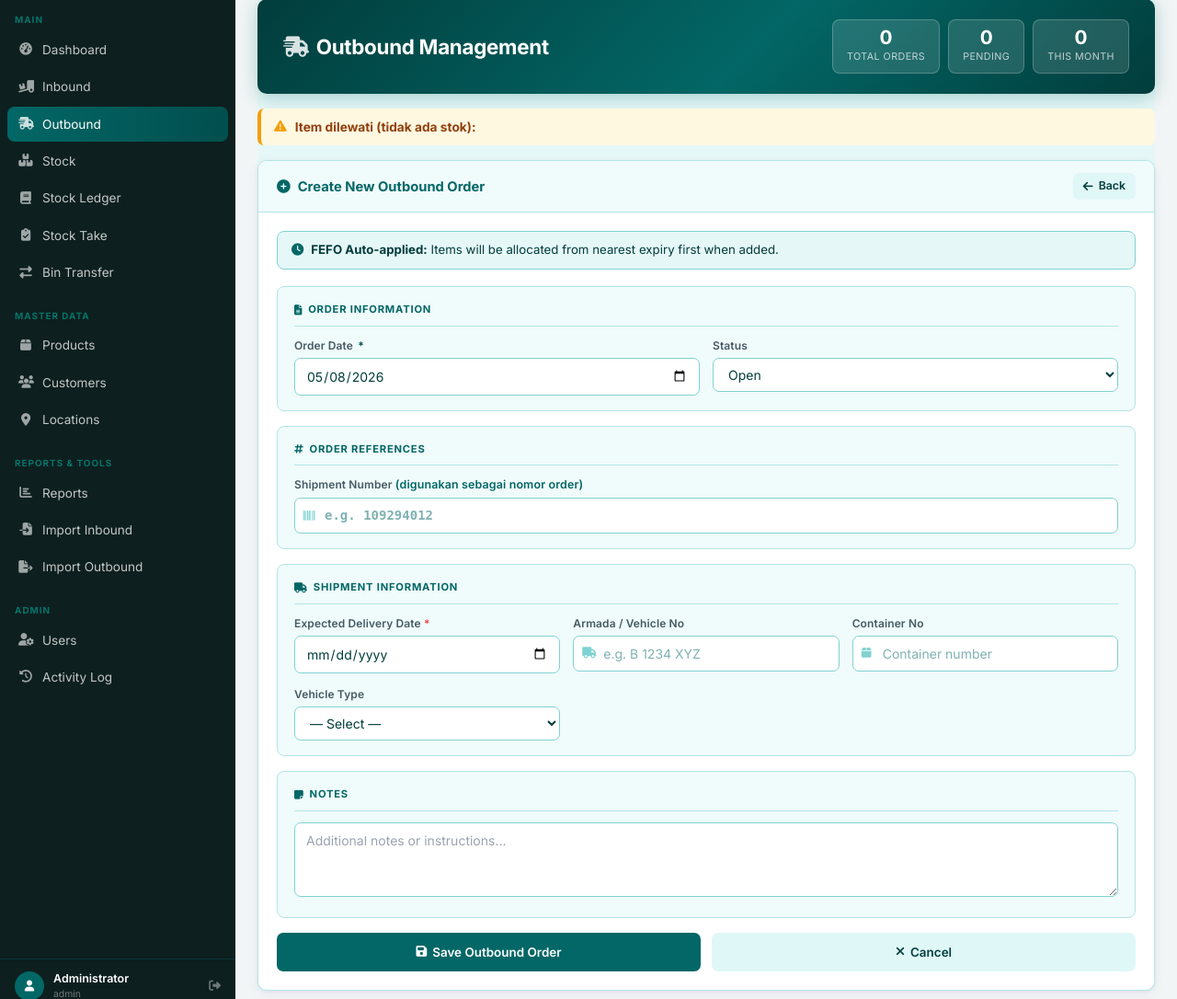
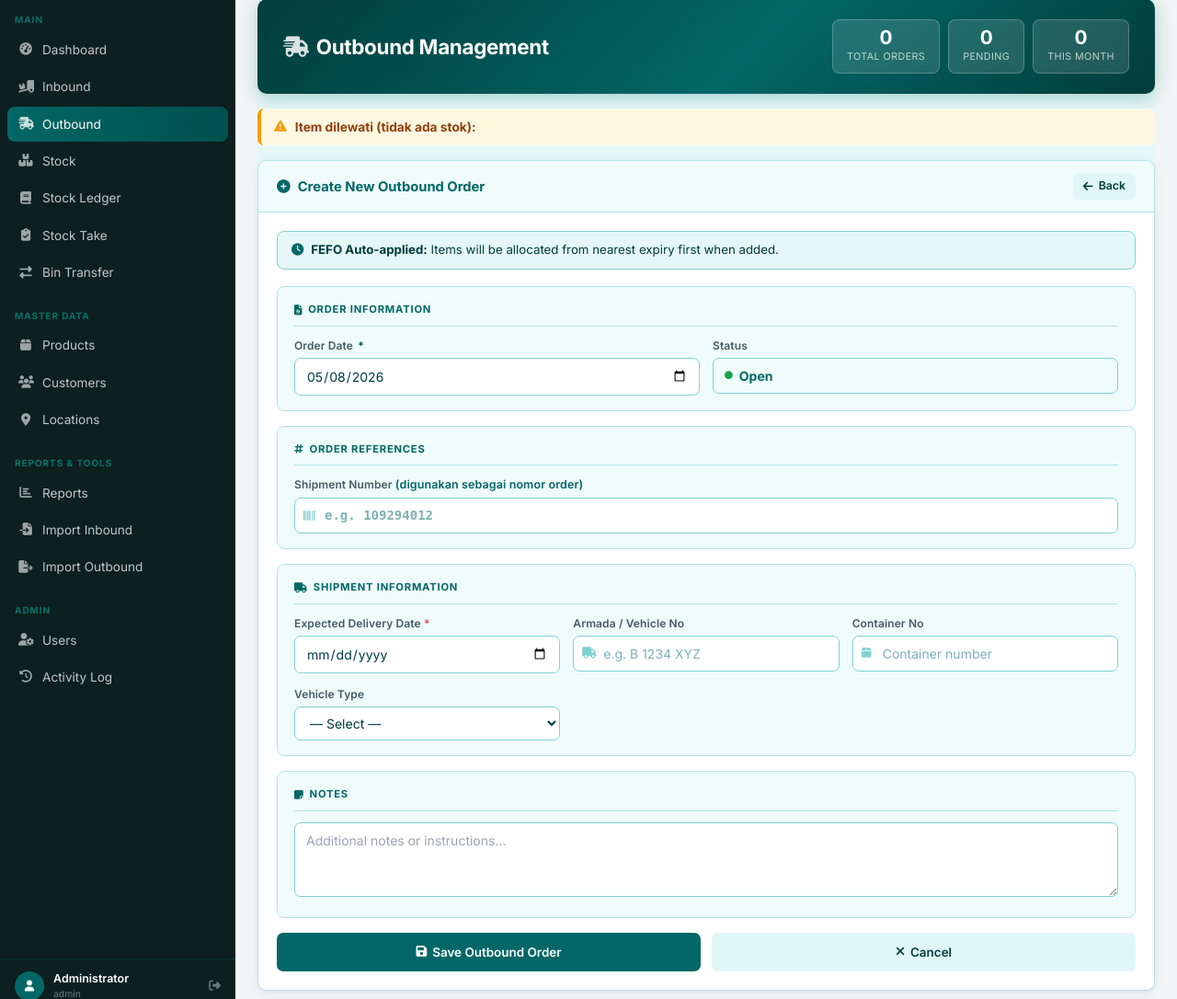
Before and after one commit to mxxham/k-one, a PHP site: page /k-one/outbound.php?action=create in a window 1280 px wide. Shown: the part 79-1165 px from the top of the page at 92% size. Run offline with PHP 8.4, Linux system fonts and the light colour scheme; a user stored in the database is signed in; data comes from the database, SQL or seed files in the repository; data that the repository does not hold is empty; some libraries are stand-ins or nearby versions.

Commit message:
update outbound

```diff
--- a/outbound.php
+++ b/outbound.php
@@ -860,11 +860,10 @@ if (!empty($_obWarnings)):
         </div>
         <div>
           <label class="ob-lbl">Status</label>
-          <select name="status" class="ob-sel">
-            <option value="Open">Open</option>
-            <option value="Picking">Picking</option>
-            <option value="Shipped">Shipped</option>
-          </select>
+          <input type="hidden" name="status" value="Open">
+          <div class="ob-inp" style="background:#f0fbfb;color:#026766;font-weight:700;display:flex;align-items:center;gap:7px;cursor:default">
+            <i class="fas fa-circle" style="font-size:.55rem;color:#16a34a"></i> Open
+          </div>
         </div>
       </div>
     </div>
```
